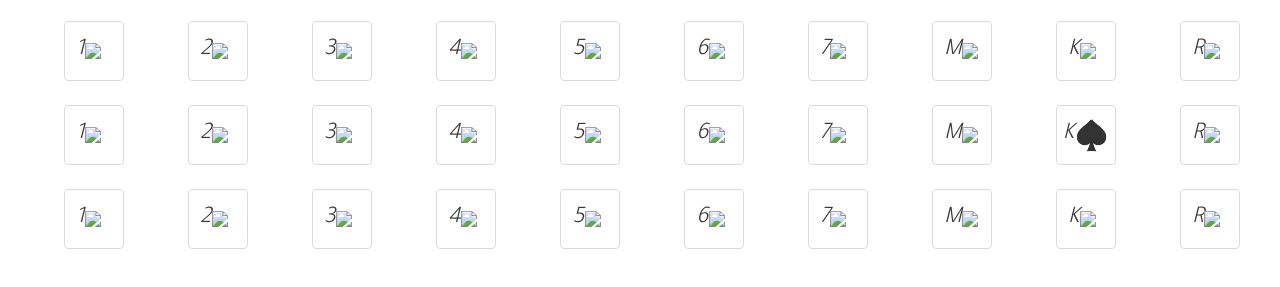
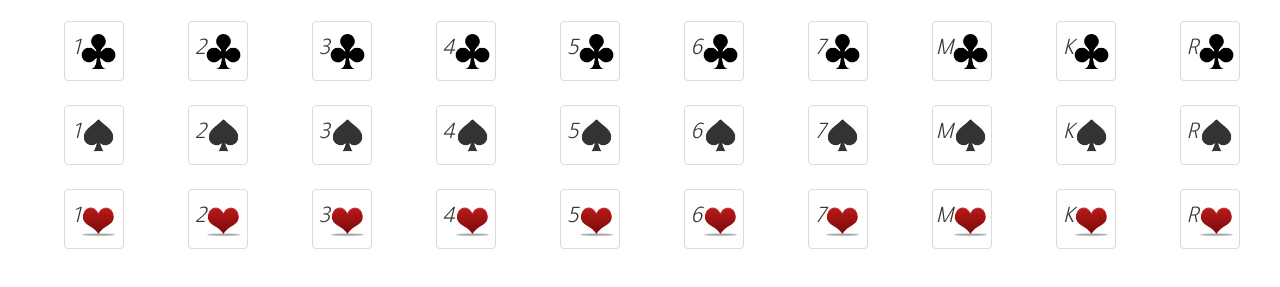
Before and after one commit to daliadweni/CHKOBACALCUL, a plain HTML site: page index.html in a window 1280 px wide. Shown: the part 117-404 px from the top of the page. Drawn offline with nearby package versions, Linux system fonts and the light colour scheme; the site is published under a folder, as on GitHub Pages, so addresses that start at the root find nothing.

Commit message:
Update index.html

```diff
--- a/index.html
+++ b/index.html
@@ -5,7 +5,7 @@
     <link rel="stylesheet" href="https://cdn.jsdelivr.net/npm/bulma@0.9.3/css/bulma.min.css">
     <meta http-equiv="X-UA-Compatible" content="IE=edge">
     <meta name="viewport" content="width=device-width, initial-scale=1.0">
-    <link rel="icon" type="image/x-icon" href="/logo.jpg">
+    <link rel="icon" type="image/x-icon" href="logo.jpg">
     <link rel="preconnect" href="https://fonts.googleapis.com">
 <link rel="preconnect" href="https://fonts.gstatic.com" crossorigin>
 <link href="https://fonts.googleapis.com/css2?family=Tajawal:wght@200;300&display=swap" rel="stylesheet">
@@ -34,7 +34,7 @@
 <button  onclick="disablee(this);choix(this.id);" id="12" class="button is-large">
                     <span class="icon is-medium">
                       <i class="fas fa-heading fa-2x">2</i>
-                      <img src="/1.png" width="35px" >
+                      <img src="1.png" width="35px" >
                     </span>
                   </button>
             </div>
@@ -42,7 +42,7 @@
 <button  onclick="disablee(this);choix(this.id);" id="13" class="button is-large">
                     <span class="icon is-medium">
                       <i class="fas fa-heading fa-2x">3</i>
-                      <img src="/1.png" width="35px" >
+                      <img src="1.png" width="35px" >
                     </span>
                   </button>
             </div>
@@ -50,7 +50,7 @@
 <button  onclick="disablee(this);choix(this.id);" id="14" class="button is-large">
                     <span class="icon is-medium">
                       <i class="fas fa-heading fa-2x">4</i>
-                      <img src="/1.png" width="35px" >
+                      <img src="1.png" width="35px" >
                     </span>
                   </button>
             </div>
@@ -58,7 +58,7 @@
 <button  onclick="disablee(this);choix(this.id);" id="15" class="button is-large">
                     <span class="icon is-medium">
                       <i class="fas fa-heading fa-2x">5</i>
-                      <img src="/1.png" width="35px" >
+                      <img src="1.png" width="35px" >
                     </span>
                   </button>
             </div>
@@ -66,35 +66,35 @@
 <button  onclick="disablee(this);choix(this.id);" id="16" class="button is-large">
                     <span class="icon is-medium">
                       <i class="fas fa-heading fa-2x">6</i>
-                      <img src="/1.png" width="35px" >
+                      <img src="1.png" width="35px" >
                     </span>
                   </button>            </div>
             <div class="column">
 <button  onclick="disablee(this);choix(this.id);" id="17" class="button is-large">
                     <span class="icon is-medium">
                       <i class="fas fa-heading fa-2x">7 </i>
-                      <img src="/1.png" width="35px" >
+                      <img src="1.png" width="35px" >
                     </span>
                   </button>
               </div><div class="column">
 <button  onclick="disablee(this);choix(this.id);" id="1M" class="button is-large">
                     <span class="icon is-medium">
                       <i class="fas fa-heading fa-2x">M</i>
-                      <img src="/1.png" width="35px" >
+                      <img src="1.png" width="35px" >
                     </span>
                   </button>
               </div><div class="column">
 <button  onclick="disablee(this);choix(this.id);" id="1K" class="button is-large">
                     <span class="icon is-medium">
                       <i class="fas fa-heading fa-2x">K</i>
-                      <img src="/1.png" width="35px" >
+                      <img src="1.png" width="35px" >
                     </span>
                   </button>
               </div><div class="column">
 <button  onclick="disablee(this);choix(this.id);" id="1R" class="button is-large">
                     <span class="icon is-medium">
                       <i class="fas fa-heading fa-2x">R</i>
-                      <img src="/1.png" width="35px" >
+                      <img src="1.png" width="35px" >
                     </span>
                   </button>
               </div>
@@ -104,7 +104,7 @@
 <button  onclick="disablee(this);choix(this.id);" id="21" class="button is-large">
                     <span class="icon is-medium">
                       <i class="fas fa-heading fa-2x">1</i>
-                      <img src="/2.png" width="35px" >
+                      <img src="2.png" width="35px" >
                     </span>
                   </button>
             </div>
@@ -112,7 +112,7 @@
 <button  onclick="disablee(this);choix(this.id);" id="22" class="button is-large">
                     <span class="icon is-medium">
                       <i class="fas fa-heading fa-2x">2</i>
-                      <img src="/2.png" width="35px" >
+                      <img src="2.png" width="35px" >
                     </span>
                   </button>
             </div>
@@ -120,7 +120,7 @@
 <button  onclick="disablee(this);choix(this.id);" id="23" class="button is-large">
                     <span class="icon is-medium">
                       <i class="fas fa-heading fa-2x">3</i>
-                      <img src="/2.png" width="35px" >
+                      <img src="2.png" width="35px" >
                     </span>
                   </button>
             </div>
@@ -128,7 +128,7 @@
 <button  onclick="disablee(this);choix(this.id);" id="24" class="button is-large">
                     <span class="icon is-medium">
                       <i class="fas fa-heading fa-2x">4</i>
-                      <img src="/2.png" width="35px" >
+                      <img src="2.png" width="35px" >
                     </span>
                   </button>
             </div>
@@ -136,7 +136,7 @@
 <button  onclick="disablee(this);choix(this.id);" id="25" class="button is-large">
                     <span class="icon is-medium">
                       <i class="fas fa-heading fa-2x">5</i>
-                      <img src="/2.png" width="35px" >
+                      <img src="2.png" width="35px" >
                     </span>
                   </button>
             </div>
@@ -144,35 +144,35 @@
 <button  onclick="disablee(this);choix(this.id);" id="26" class="button is-large">
                     <span class="icon is-medium">
                       <i class="fas fa-heading fa-2x">6</i>
-                      <img src="/2.png" width="35px" >
+                      <img src="2.png" width="35px" >
                     </span>
                   </button>            </div>
             <div class="column">
 <button  onclick="disablee(this);choix(this.id);" id="27" class="button is-large">
                     <span class="icon is-medium">
                       <i class="fas fa-heading fa-2x">7 </i>
-                      <img src="/2.png" width="35px" >
+                      <img src="2.png" width="35px" >
                     </span>
                   </button>
               </div><div class="column">
 <button  onclick="disablee(this);choix(this.id);" id="2M" class="button is-large">
                     <span class="icon is-medium">
                       <i class="fas fa-heading fa-2x">M</i>
-                      <img src="/2.png" width="35px" >
+                      <img src="2.png" width="35px" >
                     </span>
                   </button>
               </div><div class="column">
 <button  onclick="disablee(this);choix(this.id);" id="2K" class="button is-large">
                     <span class="icon is-medium">
                       <i class="fas fa-heading fa-2x">K</i>
-                      <img src="/2.png" width="35px" >
+                      <img src="2.png" width="35px" >
                     </span>
                   </button>
               </div><div class="column">
 <button  onclick="disablee(this);choix(this.id);" id="2R" class="button is-large">
                     <span class="icon is-medium">
                       <i class="fas fa-heading fa-2x">R</i>
-                      <img src="/2.png" width="35px" >
+                      <img src="2.png" width="35px" >
                     </span>
                   </button>
               </div>
@@ -182,7 +182,7 @@
 <button  onclick="disablee(this);choix(this.id);" id="31" class="button is-large">
                     <span class="icon is-medium">
                       <i class="fas fa-heading fa-2x">1</i>
-                      <img src="/3.png" width="35px" >
+                      <img src="3.png" width="35px" >
                     </span>
                   </button>
             </div>
@@ -190,7 +190,7 @@
 <button  onclick="disablee(this);choix(this.id);" id="32" class="button is-large">
                     <span class="icon is-medium">
                       <i class="fas fa-heading fa-2x">2</i>
-                      <img src="/3.png" width="35px" >
+                      <img src="3.png" width="35px" >
                     </span>
                   </button>
             </div>
@@ -198,7 +198,7 @@
 <button  onclick="disablee(this);choix(this.id);" id="33" class="button is-large">
                     <span class="icon is-medium">
                       <i class="fas fa-heading fa-2x">3</i>
-                      <img src="/3.png" width="35px" >
+                      <img src="3.png" width="35px" >
                     </span>
                   </button>
             </div>
@@ -206,7 +206,7 @@
 <button  onclick="disablee(this);choix(this.id);" id="34" class="button is-large">
                     <span class="icon is-medium">
                       <i class="fas fa-heading fa-2x">4</i>
-                      <img src="/3.png" width="35px" >
+                      <img src="3.png" width="35px" >
                     </span>
                   </button>
             </div>
@@ -214,7 +214,7 @@
 <button  onclick="disablee(this);choix(this.id);" id="35" class="button is-large">
                     <span class="icon is-medium">
                       <i class="fas fa-heading fa-2x">5</i>
-                      <img src="/3.png" width="35px" >
+                      <img src="3.png" width="35px" >
                     </span>
                   </button>
             </div>
@@ -222,21 +222,21 @@
 <button  onclick="disablee(this);choix(this.id);" id="36" class="button is-large">
                     <span class="icon is-medium">
                       <i class="fas fa-heading fa-2x">6</i>
-                      <img src="/3.png" width="35px" >
+                      <img src="3.png" width="35px" >
                     </span>
                   </button>            </div>
             <div class="column">
 <button  onclick="disablee(this);choix(this.id);" id="37" class="button is-large">
                     <span class="icon is-medium">
                       <i class="fas fa-heading fa-2x">7 </i>
-                      <img src="/3.png" width="35px" >
+                      <img src="3.png" width="35px" >
                     </span>
                   </button>
               </div><div class="column">
 <button  onclick="disablee(this);choix(this.id);" id="3M" class="button is-large">
                     <span class="icon is-medium">
                       <i class="fas fa-heading fa-2x">M</i>
-                      <img src="/3.png" width="35px" >
+                      <img src="3.png" width="35px" >
                     </span>
                   </button>
               </div><div class="column">
@@ -250,7 +250,7 @@
 <button  onclick="disablee(this);choix(this.id);" id="3R" class="button is-large">
                     <span class="icon is-medium">
                       <i class="fas fa-heading fa-2x">R</i>
-                      <img src="/3.png" width="35px" >
+                      <img src="3.png" width="35px" >
                     </span>
                   </button>
               </div>
@@ -260,7 +260,7 @@
 <button  onclick="disablee(this);choix(this.id);" id="41" class="button is-large">
                     <span class="icon is-medium">
                       <i class="fas fa-heading fa-2x">1</i>
-                      <img src="/4.png" width="35px" >
+                      <img src="4.png" width="35px" >
                     </span>
                   </button>
             </div>
@@ -268,7 +268,7 @@
 <button  onclick="disablee(this);choix(this.id);" id="42" class="button is-large">
                     <span class="icon is-medium">
                       <i class="fas fa-heading fa-2x">2</i>
-                      <img src="/4.png" width="35px" >
+                      <img src="4.png" width="35px" >
                     </span>
                   </button>
             </div>
@@ -276,7 +276,7 @@
 <button  onclick="disablee(this);choix(this.id);" id="43" class="button is-large">
                     <span class="icon is-medium">
                       <i class="fas fa-heading fa-2x">3</i>
-                      <img src="/4.png" width="35px" >
+                      <img src="4.png" width="35px" >
                     </span>
                   </button>
             </div>
@@ -284,7 +284,7 @@
 <button  onclick="disablee(this);choix(this.id);" id="44" class="button is-large">
                     <span class="icon is-medium">
                       <i class="fas fa-heading fa-2x">4</i>
-                      <img src="/4.png" width="35px" >
+                      <img src="4.png" width="35px" >
                     </span>
                   </button>
             </div>
@@ -292,7 +292,7 @@
 <button  onclick="disablee(this);choix(this.id);" id="45" class="button is-large">
                     <span class="icon is-medium">
                       <i class="fas fa-heading fa-2x">5</i>
-                      <img src="/4.png" width="35px" >
+                      <img src="4.png" width="35px" >
                     </span>
                   </button>
             </div>
@@ -300,35 +300,35 @@
 <button  onclick="disablee(this);choix(this.id);" id="46" class="button is-large">
                     <span class="icon is-medium">
                       <i class="fas fa-heading fa-2x">6</i>
-                      <img src="/4.png" width="35px" >
+                      <img src="4.png" width="35px" >
                     </span>
                   </button>            </div>
             <div class="column">
 <button  onclick="disablee(this);choix(this.id);" id="47" class="button is-large">
                     <span class="icon is-medium">
                       <i class="fas fa-heading fa-2x">7 </i>
-                      <img src="/4.png" width="35px" >
+                      <img src="4.png" width="35px" >
                     </span>
                   </button>
               </div><div class="column">
 <button  onclick="disablee(this);choix(this.id);" id="4M" class="button is-large">
                     <span class="icon is-medium">
                       <i class="fas fa-heading fa-2x">M</i>
-                      <img src="/4.png" width="35px" >
+                      <img src="4.png" width="35px" >
                     </span>
                   </button>
               </div><div class="column">
 <button  onclick="disablee(this);choix(this.id);" id="4K" class="button is-large">
                     <span class="icon is-medium">
                       <i class="fas fa-heading fa-2x">K</i>
-                      <img src="/4.png" width="35px" >
+                      <img src="4.png" width="35px" >
                     </span>
                   </button>
               </div><div class="column">
 <button  onclick="disablee(this);choix(this.id);" id="4R" class="button is-large">
                     <span class="icon is-medium">
                       <i class="fas fa-heading fa-2x">R</i>
-                      <img src="/4.png" width="35px" >
+                      <img src="4.png" width="35px" >
                     </span>
                   </button>
               </div>
```
